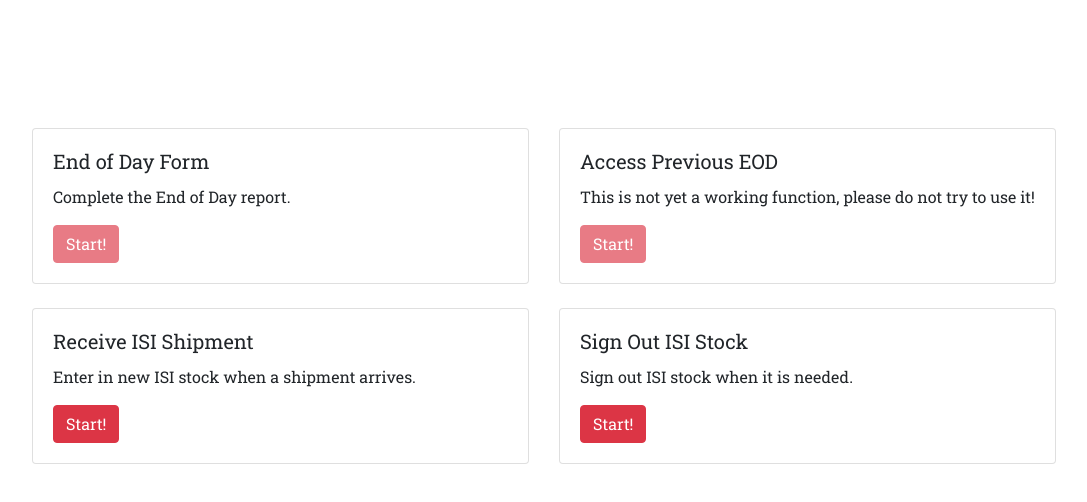
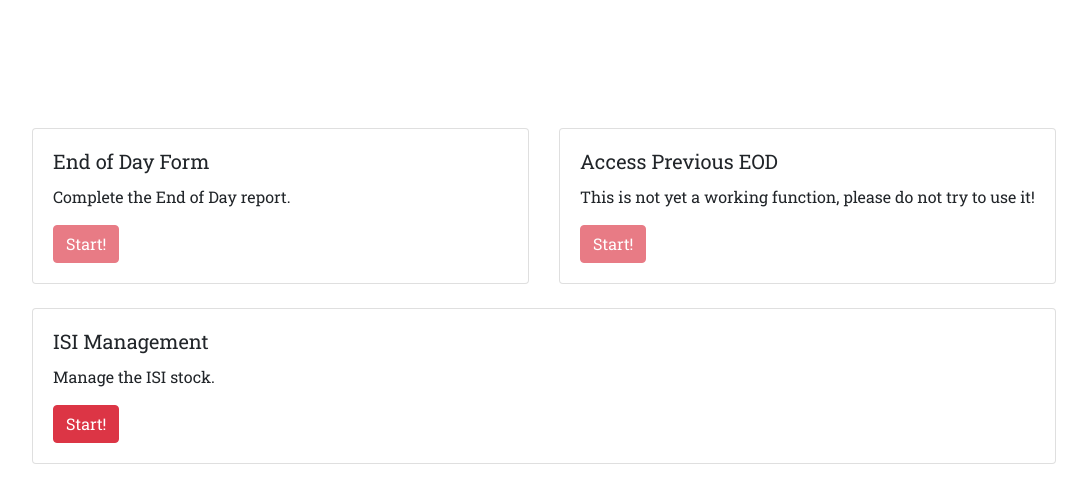
Before and after one commit to gnomon-church/MonextraAssistant, a React (Create React App) app in the folder client/: page / in a window 1280 px wide. Shown: the top 502 px of the page, without its empty margins (96-1183 px from the left). Built offline with nearby package versions, Linux system fonts and the light colour scheme; what @react-pdf/renderer would draw is missing.

Commit message:
Updated ISI Management Structure

```diff
--- a/client/src/App.js
+++ b/client/src/App.js
@@ -1,10 +1,10 @@
 import React, { Component } from 'react';
 import { BrowserRouter as Router, Switch, Route } from "react-router-dom";
-// import axios from 'axios'
 
-import Start from './pages/Start.jsx'
-import EODForm from './pages/EODForm.jsx'
-import ReportView from './pages/ReportView.jsx'
+import Start from './pages/Start';
+import EODForm from './pages/EODForm';
+import ReportView from './pages/ReportView';
+import ISIManagement from './pages/ISIManagement'
 
 class App extends Component {
   state = {
@@ -36,9 +36,15 @@ class App extends Component {
                     </Route>
 
                     {/* Route for the pdfview page */}
-                    <Route exact path='/reportview' component={ReportView} />
-                    {/* <ReportView />
-                    </Route> */}
+                    <Route exact path='/reportview'>
+                        <ReportView />
+                    </Route>
+
+                    {/* Route for the isimanagement page */}
+                    <Route exact path='/isimanagement'>
+                        <ISIManagement />
+                    </Route>
+
                 </Switch>
             </div>
         </Router>
--- a/client/src/components/Navigation.jsx
+++ b/client/src/components/Navigation.jsx
@@ -6,7 +6,7 @@ export default class Navigation extends Component {
         return (
             <Navbar bg='danger' className='justify-content-between'>
                 <Button variant='dark' href='/'>Back</Button>
-                <Button variant='success'>Finish</Button>
+                <Button variant='success' href={this.props.href}>Finish</Button>
             </Navbar>
         )
     }
--- /dev/null
+++ b/client/src/pages/ISIManagement.jsx
@@ -0,0 +1,24 @@
+import React, { Component, Link } from "react";
+import { Card, CardDeck } from "react-bootstrap";
+
+export default class ISIManagement extends Component {
+
+    render() {
+        return (
+            <div id='card-deck-set'>
+                <CardDeck>
+                        <Card as='a' href='www.google.com' style={{ width: '18rem', cursor: "pointer" }}>
+                            <Card.Body>
+                                <Card.Title>End of Day Form</Card.Title>
+                                <Card.Text>
+                                    Complete the End of Day report.
+                            </Card.Text>
+
+                            </Card.Body>
+                        </Card>
+
+                </CardDeck>
+            </div>
+        )
+    }
+}
--- a/client/src/pages/Start.jsx
+++ b/client/src/pages/Start.jsx
@@ -35,24 +35,16 @@ export default class Start extends Component {
                 <CardDeck>
                     <Card style={{ width: '18rem' }}>
                         <Card.Body>
-                            <Card.Title>Receive ISI Shipment</Card.Title>
+                            <Card.Title>ISI Management</Card.Title>
                             <Card.Text>
-                                Enter in new ISI stock when a shipment arrives.
+                                Manage the ISI stock.
                         </Card.Text>
-                            <Button variant="danger">Start!</Button>
-                        </Card.Body>
-                    </Card>
-
-                    <Card style={{ width: '18rem' }}>
-                        <Card.Body>
-                            <Card.Title>Sign Out ISI Stock</Card.Title>
-                            <Card.Text>
-                                Sign out ISI stock when it is needed.
-                        </Card.Text>
-                            <Button variant="danger">Start!</Button>
+                            <Button href='/isimanagement' variant="danger">Start!</Button>
                         </Card.Body>
                     </Card>
                 </CardDeck>
+
+
             </div>
         );
     }
```
Also changed, not shown: client/src/pages/ReceiveISI.jsx (deleted, +0 -10 lines), client/src/pages/SignOutISI.jsx (deleted, +0 -10 lines).
